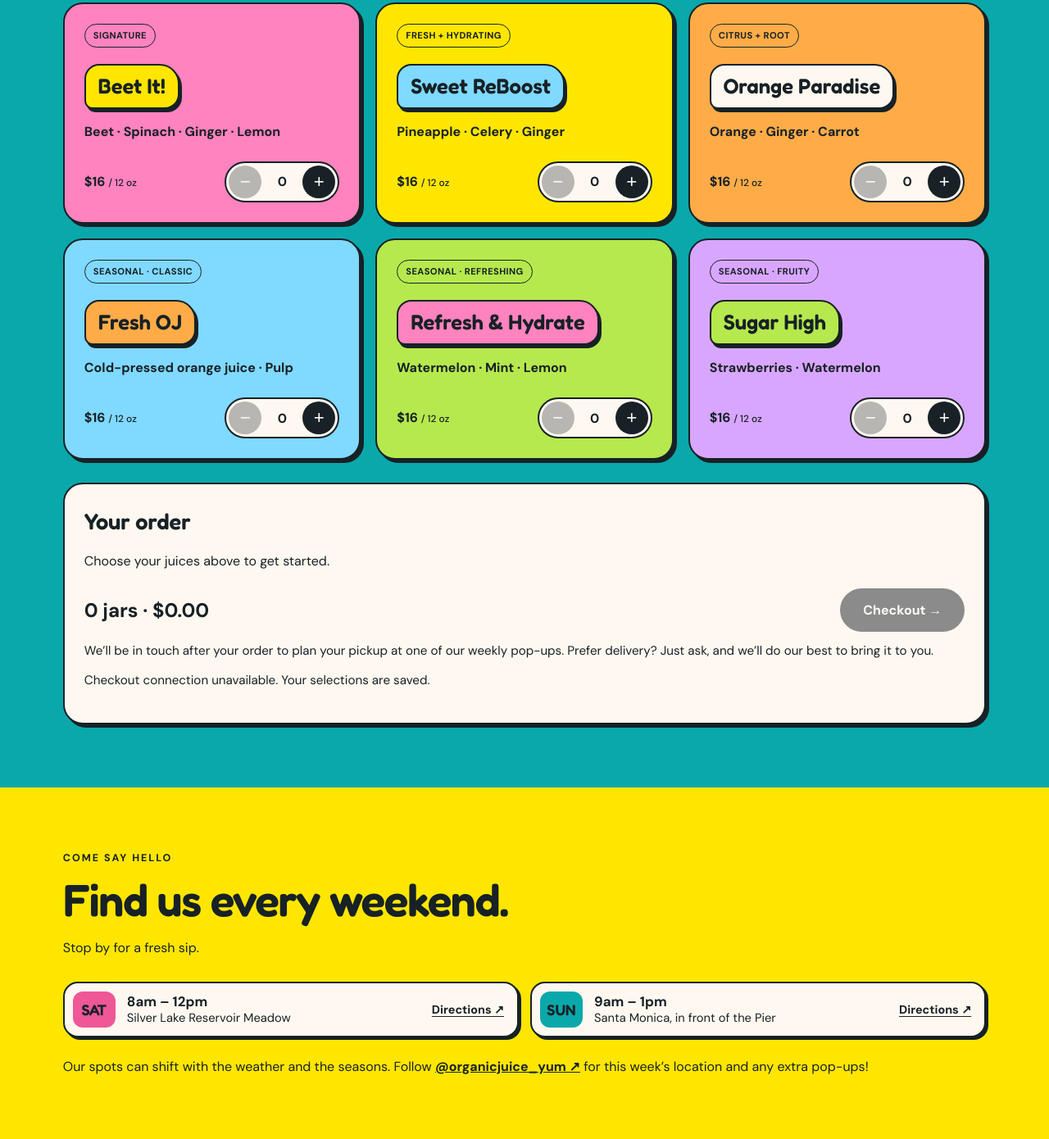
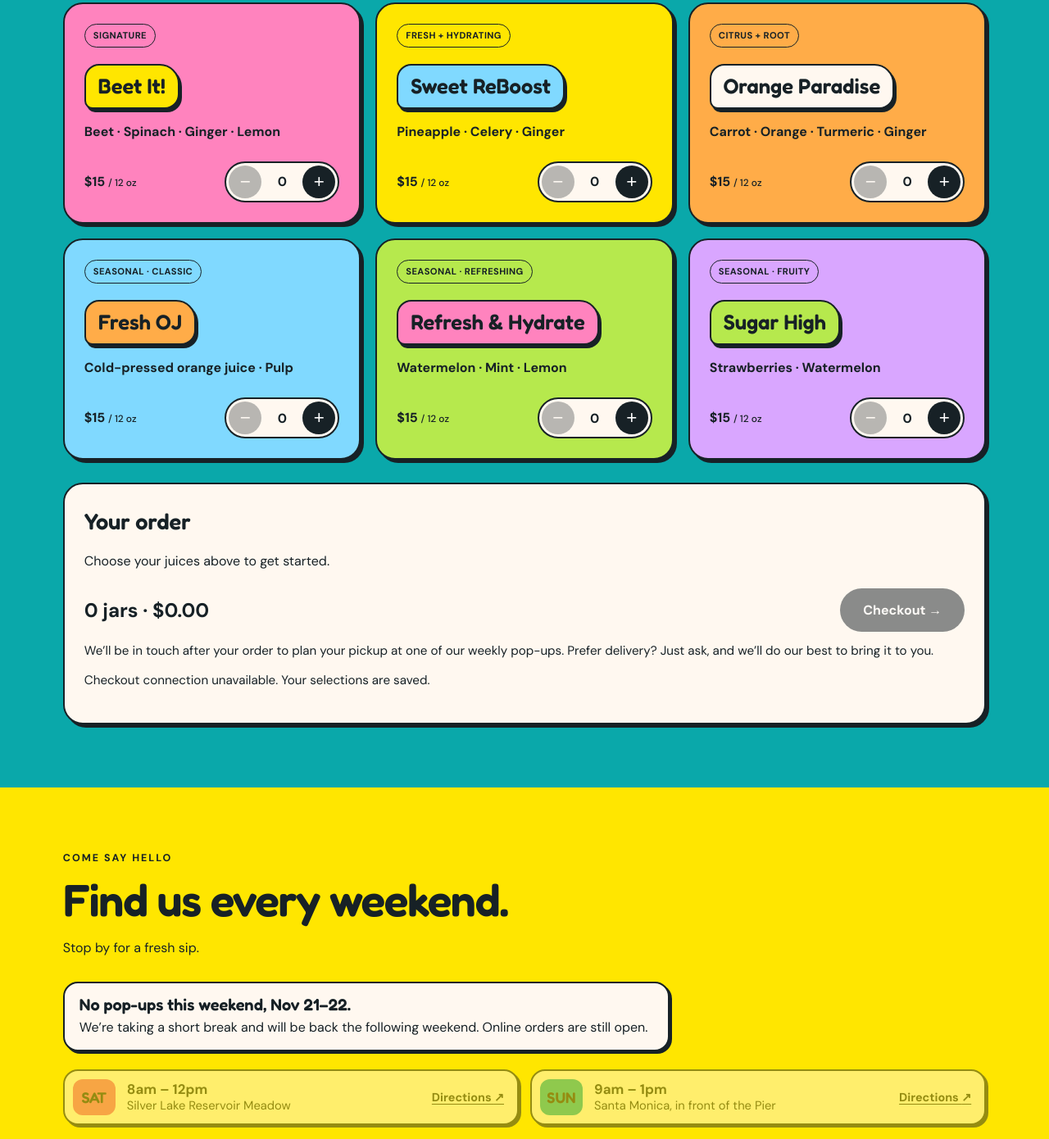
Before and after one commit to Meryteryan/Organic-Juice, a website: page site/index.html in a window 1280 px wide. Shown: the part 870-2260 px from the top of the page at 82% size. Drawn offline with Linux system fonts and the light colour scheme; no server answers.

Commit message:
Set all juices to $15, update Orange Paradise ingredients, add Nov 21–22 no pop-ups notice
Co-Authored-By: Claude Opus 5.5 <noreply@anthropic.com>

```diff
--- a/site/cart.js
+++ b/site/cart.js
@@ -12,11 +12,11 @@ const items=()=>Object.entries(quantities).filter(([,q])=>q>0).map(([slug,quanti
 function render(){
  let count=0;
  for(const card of cards){const q=quantities[card.dataset.product];count+=q;card.querySelector('input').value=q;card.querySelector('[data-delta="-1"]').disabled=busy||q===0;card.querySelector('[data-delta="1"]').disabled=busy||q===99;card.querySelector('input').disabled=busy;}
- $('cart-count').textContent=count+' '+(count===1?'jar':'jars');$('cart-total').textContent=money(count*1600);$('cart-empty').hidden=count!==0;$('cart-checkout').disabled=!ready||busy||count===0;
+ $('cart-count').textContent=count+' '+(count===1?'jar':'jars');$('cart-total').textContent=money(count*1500);$('cart-empty').hidden=count!==0;$('cart-checkout').disabled=!ready||busy||count===0;
  $('cart-lines').replaceChildren();
  for(const {slug,quantity} of items()){
  const li=document.createElement('li'),label=document.createElement('span'),price=document.createElement('strong'),remove=document.createElement('button');
- label.textContent=quantity+' × '+names[slug];price.textContent=money(quantity*1600);remove.type='button';remove.textContent='Remove';remove.setAttribute('aria-label','Remove '+names[slug]+' from order');remove.disabled=busy;remove.onclick=()=>change(slug,0);li.append(label,price,remove);$('cart-lines').append(li);
+ label.textContent=quantity+' × '+names[slug];price.textContent=money(quantity*1500);remove.type='button';remove.textContent='Remove';remove.setAttribute('aria-label','Remove '+names[slug]+' from order');remove.disabled=busy;remove.onclick=()=>change(slug,0);li.append(label,price,remove);$('cart-lines').append(li);
  }
  try{localStorage.setItem(storageKey,JSON.stringify(quantities));}catch{}
 }
--- a/site/index.html
+++ b/site/index.html
@@ -498,6 +498,11 @@ a:focus-visible, button:focus-visible, [tabindex="0"]:focus-visible {
 @media(min-width:651px){.nav-insta-label{position:absolute;width:1px;height:1px;overflow:hidden;clip:rect(0 0 0 0);white-space:nowrap}}
 @media(max-width:650px){.insta-follow{font-size:.95rem;padding:11px 16px}}
 @media(prefers-reduced-motion:reduce){.insta-follow,.insta-follow:hover{transition:none;transform:none}}
+/* Temporary "no pop-ups" notice; the script below hides it after its end date. */
+.weekend-closed{background:var(--cream);border:2px solid var(--ink);border-radius:18px;box-shadow:3px 3px 0 var(--ink);padding:14px 18px;margin:0 0 22px;max-width:740px}
+.weekend-closed strong{display:block;font-family:Fredoka,sans-serif;font-size:1.25rem;line-height:1.2}
+.weekend-closed p{margin:4px 0 0}
+.weekend.is-closed .weekend-spots{opacity:.45}
 </style>
 </head>
 <body>
@@ -532,7 +537,7 @@ a:focus-visible, button:focus-visible, [tabindex="0"]:focus-visible {
 
 <section id="order" class="juices shop" aria-labelledby="order-title">
   <span id="juices" aria-hidden="true"></span>
-  <div class="section-head"><div><h2 id="order-title">Choose your juice!</h2></div><span class="shop-price">$16 / 12 oz</span></div>
+  <div class="section-head"><div><h2 id="order-title">Choose your juice!</h2></div><span class="shop-price">$15 / 12 oz</span></div>
   <p class="shop-intro">Fresh, cold-pressed, and made with organic produce. Choose your flavors and quantities below, then pay together in one checkout.</p>
   <p class="pickup-notice"><strong>Pickup at our weekly pop-ups, delivery on request.</strong> Pay now, and we’ll be in touch by email or phone to plan the details.</p>
   <p class="sandbox-notice" hidden><strong>Test checkout</strong> · Preview only. No real payments.</p>
@@ -541,36 +546,37 @@ a:focus-visible, button:focus-visible, [tabindex="0"]:focus-visible {
       <h3>Beet It!</h3>
       <p class="ingredients">Beet · Spinach · Ginger · Lemon</p>
 
-    <div class="card-order"><span>$16 <small>/ 12 oz</small></span><div class="quantity-control"><button type="button" data-delta="-1" aria-label="Remove one Beet It!" disabled>−</button><input type="number" inputmode="numeric" min="0" max="99" step="1" value="0" aria-label="Quantity of Beet It!"><button type="button" data-delta="1" aria-label="Add one Beet It!">+</button></div></div></article><article class="card tone-card" data-product="sweet-reboost">
+    <div class="card-order"><span>$15 <small>/ 12 oz</small></span><div class="quantity-control"><button type="button" data-delta="-1" aria-label="Remove one Beet It!" disabled>−</button><input type="number" inputmode="numeric" min="0" max="99" step="1" value="0" aria-label="Quantity of Beet It!"><button type="button" data-delta="1" aria-label="Add one Beet It!">+</button></div></div></article><article class="card tone-card" data-product="sweet-reboost">
       <div class="card-top"><span class="pill">FRESH + HYDRATING</span></div>
       <h3>Sweet ReBoost</h3>
       <p class="ingredients">Pineapple · Celery · Ginger</p>
 
-    <div class="card-order"><span>$16 <small>/ 12 oz</small></span><div class="quantity-control"><button type="button" data-delta="-1" aria-label="Remove one Sweet ReBoost" disabled>−</button><input type="number" inputmode="numeric" min="0" max="99" step="1" value="0" aria-label="Quantity of Sweet ReBoost"><button type="button" data-delta="1" aria-label="Add one Sweet ReBoost">+</button></div></div></article><article class="card orange-card" data-product="orange-paradise">
+    <div class="card-order"><span>$15 <small>/ 12 oz</small></span><div class="quantity-control"><button type="button" data-delta="-1" aria-label="Remove one Sweet ReBoost" disabled>−</button><input type="number" inputmode="numeric" min="0" max="99" step="1" value="0" aria-label="Quantity of Sweet ReBoost"><button type="button" data-delta="1" aria-label="Add one Sweet ReBoost">+</button></div></div></article><article class="card orange-card" data-product="orange-paradise">
       <div class="card-top"><span class="pill">CITRUS + ROOT</span></div>
       <h3>Orange Paradise</h3>
-      <p class="ingredients">Orange · Ginger · Carrot</p>
+      <p class="ingredients">Carrot · Orange · Turmeric · Ginger</p>
 
-    <div class="card-order"><span>$16 <small>/ 12 oz</small></span><div class="quantity-control"><button type="button" data-delta="-1" aria-label="Remove one Orange Paradise" disabled>−</button><input type="number" inputmode="numeric" min="0" max="99" step="1" value="0" aria-label="Quantity of Orange Paradise"><button type="button" data-delta="1" aria-label="Add one Orange Paradise">+</button></div></div></article><article class="card oj-card" data-product="fresh-oj">
+    <div class="card-order"><span>$15 <small>/ 12 oz</small></span><div class="quantity-control"><button type="button" data-delta="-1" aria-label="Remove one Orange Paradise" disabled>−</button><input type="number" inputmode="numeric" min="0" max="99" step="1" value="0" aria-label="Quantity of Orange Paradise"><button type="button" data-delta="1" aria-label="Add one Orange Paradise">+</button></div></div></article><article class="card oj-card" data-product="fresh-oj">
       <div class="card-top"><span class="pill">SEASONAL · CLASSIC</span></div>
       <h3>Fresh OJ</h3>
       <p class="ingredients">Cold-pressed orange juice · Pulp</p>
 
-    <div class="card-order"><span>$16 <small>/ 12 oz</small></span><div class="quantity-control"><button type="button" data-delta="-1" aria-label="Remove one Fresh OJ" disabled>−</button><input type="number" inputmode="numeric" min="0" max="99" step="1" value="0" aria-label="Quantity of Fresh OJ"><button type="button" data-delta="1" aria-label="Add one Fresh OJ">+</button></div></div></article><article class="card" data-product="refresh-hydrate">
+    <div class="card-order"><span>$15 <small>/ 12 oz</small></span><div class="quantity-control"><button type="button" data-delta="-1" aria-label="Remove one Fresh OJ" disabled>−</button><input type="number" inputmode="numeric" min="0" max="99" step="1" value="0" aria-label="Quantity of Fresh OJ"><button type="button" data-delta="1" aria-label="Add one Fresh OJ">+</button></div></div></article><article class="card" data-product="refresh-hydrate">
       <div class="card-top"><span class="pill">SEASONAL · REFRESHING</span></div>
       <h3>Refresh &amp; Hydrate</h3>
       <p class="ingredients">Watermelon · Mint · Lemon</p>
 
-    <div class="card-order"><span>$16 <small>/ 12 oz</small></span><div class="quantity-control"><button type="button" data-delta="-1" aria-label="Remove one Refresh &amp; Hydrate" disabled>−</button><input type="number" inputmode="numeric" min="0" max="99" step="1" value="0" aria-label="Quantity of Refresh &amp; Hydrate"><button type="button" data-delta="1" aria-label="Add one Refresh &amp; Hydrate">+</button></div></div></article><article class="card" data-product="sugar-high">
+    <div class="card-order"><span>$15 <small>/ 12 oz</small></span><div class="quantity-control"><button type="button" data-delta="-1" aria-label="Remove one Refresh &amp; Hydrate" disabled>−</button><input type="number" inputmode="numeric" min="0" max="99" step="1" value="0" aria-label="Quantity of Refresh &amp; Hydrate"><button type="button" data-delta="1" aria-label="Add one Refresh &amp; Hydrate">+</button></div></div></article><article class="card" data-product="sugar-high">
       <div class="card-top"><span class="pill">SEASONAL · FRUITY</span></div>
       <h3>Sugar High</h3>
       <p class="ingredients">Strawberries · Watermelon</p>
 
-    <div class="card-order"><span>$16 <small>/ 12 oz</small></span><div class="quantity-control"><button type="button" data-delta="-1" aria-label="Remove one Sugar High" disabled>−</button><input type="number" inputmode="numeric" min="0" max="99" step="1" value="0" aria-label="Quantity of Sugar High"><button type="button" data-delta="1" aria-label="Add one Sugar High">+</button></div></div></article></div><aside class="cart-summary" aria-labelledby="cart-title"><h3 id="cart-title">Your order</h3><p id="cart-empty">Choose your juices above to get started.</p><ul id="cart-lines" class="cart-lines"></ul><div class="cart-bottom"><div class="cart-total" role="status" aria-live="polite"><span id="cart-count">0 jars</span> · <span id="cart-total">$0.00</span></div><button id="cart-checkout" class="checkout-submit" type="button" disabled>Checkout →</button></div><p class="cart-message">We’ll be in touch after your order to plan your pickup at one of our weekly pop-ups. Prefer delivery? Just ask, and we’ll do our best to bring it to you.</p><p id="checkout-connection" class="cart-message" role="status">Checking checkout…</p><p id="cart-error" class="cart-error" role="alert"></p></aside>
+    <div class="card-order"><span>$15 <small>/ 12 oz</small></span><div class="quantity-control"><button type="button" data-delta="-1" aria-label="Remove one Sugar High" disabled>−</button><input type="number" inputmode="numeric" min="0" max="99" step="1" value="0" aria-label="Quantity of Sugar High"><button type="button" data-delta="1" aria-label="Add one Sugar High">+</button></div></div></article></div><aside class="cart-summary" aria-labelledby="cart-title"><h3 id="cart-title">Your order</h3><p id="cart-empty">Choose your juices above to get started.</p><ul id="cart-lines" class="cart-lines"></ul><div class="cart-bottom"><div class="cart-total" role="status" aria-live="polite"><span id="cart-count">0 jars</span> · <span id="cart-total">$0.00</span></div><button id="cart-checkout" class="checkout-submit" type="button" disabled>Checkout →</button></div><p class="cart-message">We’ll be in touch after your order to plan your pickup at one of our weekly pop-ups. Prefer delivery? Just ask, and we’ll do our best to bring it to you.</p><p id="checkout-connection" class="cart-message" role="status">Checking checkout…</p><p id="cart-error" class="cart-error" role="alert"></p></aside>
 </section>
 
 <section id="find-us" class="weekend" aria-labelledby="weekend-title">
   <p class="eyebrow">COME SAY HELLO</p><h2 id="weekend-title">Find us every weekend.</h2><p class="weekend-intro">Stop by for a fresh sip.</p>
+  <div class="weekend-closed" role="note" data-hide-after="2026-11-23T00:00:00-08:00"><strong>No pop-ups this weekend, Nov 21–22.</strong><p>We’re taking a short break and will be back the following weekend. Online orders are still open.</p></div>
   <div class="weekend-spots">
     <a class="spot" href="https://www.google.com/maps/search/?api=1&amp;query=Silver+Lake+Meadow%2C+Los+Angeles%2C+CA" target="_blank" rel="noopener noreferrer">
       <span class="spot-day">Sat</span>
@@ -620,7 +626,7 @@ a:focus-visible, button:focus-visible, [tabindex="0"]:focus-visible {
   <div><span>03</span><h3>Seasonal thinking</h3><p>We introduce new juices and develop new recipes inspired by what’s fresh and in season.</p></div>
 </section>
 </main>
-<a class="order-bar is-hidden" href="#order" aria-hidden="true" tabindex="-1">Order juice <span>$16 / 12 oz →</span></a>
+<a class="order-bar is-hidden" href="#order" aria-hidden="true" tabindex="-1">Order juice <span>$15 / 12 oz →</span></a>
 
 <footer>
   <span class="footer-wordmarks"><img src="wordmark-organic-matched.webp" width="310" height="130" loading="lazy" alt="Organic"><img src="wordmark-juice-matched.webp" width="313" height="171" loading="lazy" alt="Juice"></span>
@@ -777,6 +783,9 @@ window.JUICE_CONFIG = {
   measureHeader();
 })();
 </script>
+<script>
+(()=>{const n=document.querySelector('.weekend-closed');if(!n)return;if(Date.now()>=Date.parse(n.dataset.hideAfter))n.remove();else n.closest('.weekend').classList.add('is-closed');})();
+</script>
 <script src="cart.js" defer></script>
 </body>
 </html>
```
Also changed, not shown: netlify/lib/catalog.mjs (+6 -6 lines), tests/cart.test.mjs (+6 -6 lines).
